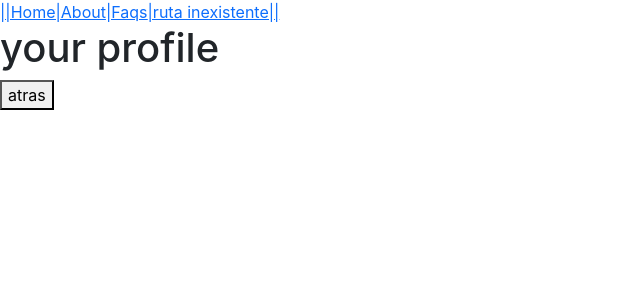
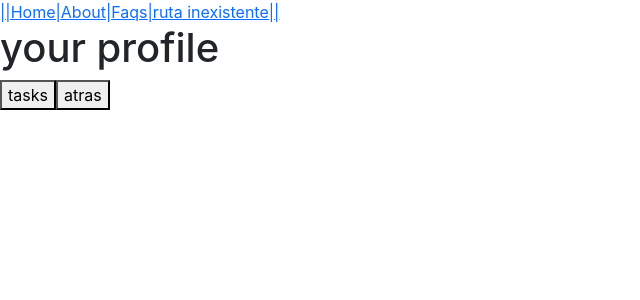
Before and after one commit to javiza/examples-React, a React (Create React App) app: page /profile in a window 1280 px wide. Shown: the top 300 px of the page, without its empty margins (0-640 px from the left). Built offline with nearby package versions, Linux system fonts and the light colour scheme.

Commit message:
id parametros en rutas

```diff
--- a/src/AppRoutingOne.js
+++ b/src/AppRoutingOne.js
@@ -4,6 +4,8 @@ import NotFoundPage from './pages/404/NotFoundPage'
 import AboutPage from './pages/about-faqs/AboutPage';
 import { BrowserRouter as Router, Route, Link, Switch } from "react-router-dom";
 import ProfilePage from './pages/profiles/ProfilePage';
+import TaskPage from './pages/tasks/TaskPage';
+import TaskDetailPage from './pages/tasks/TaskDetailPage';
 
 const AppRoutingOne = () => {
    return (
@@ -20,7 +22,8 @@ const AppRoutingOne = () => {
             <Route exact path='/' component={HomePage}/>
             <Route  path='/(about|faqs)' component={AboutPage}/>
             <Route  path='/profile' component={ProfilePage}/>
-
+            <Route path='/task' component={TaskPage}/>
+            <Route path='/task:id' component={TaskDetailPage}/>
             {/* not found 404 */}
             <Route component={NotFoundPage}/>
           </Switch>
--- a/src/pages/profiles/ProfilePage.jsx
+++ b/src/pages/profiles/ProfilePage.jsx
@@ -17,6 +17,9 @@ const ProfilePage = ({user}) => {
             <h1>
                 your profile
             </h1>
+            <button onClick={()=> navigate('/task')}>
+                    tasks
+                </button>
             <button onClick={goBack}>
                     atras
                 </button>
--- /dev/null
+++ b/src/pages/tasks/TaskDetailPage.jsx
@@ -0,0 +1,13 @@
+import React from 'react';
+import {useParams} from 'react-router-dom';
+
+const TaskDetailPage = () => {
+    const {id} = useParams();
+    return (
+        <div>
+            <h1>task detail - {id} </h1>
+        </div>
+    );
+}
+
+export default TaskDetailPage;
```
